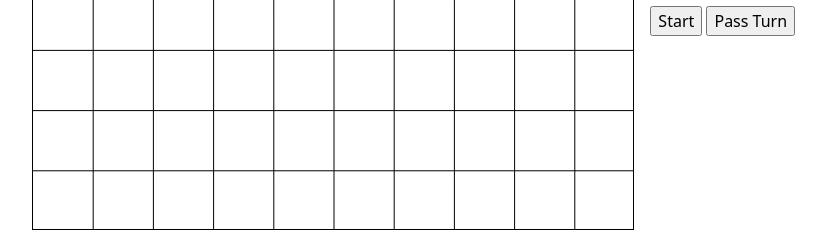
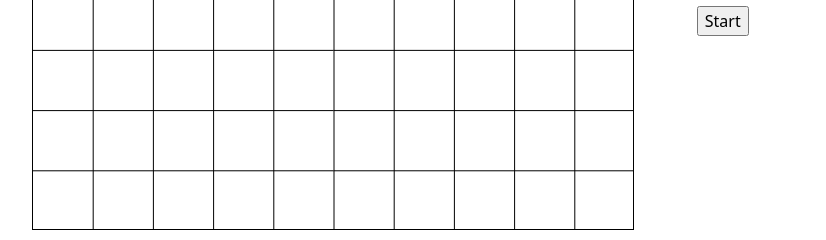
Before and after one commit to kcao20/battleship, a Flask app: page / in a window 1280 px wide. Shown: the part 488-728 px from the top of the page, without its empty margins (360-1186 px from the left). Run offline with Flask 2, Linux system fonts and the light colour scheme.

Commit message:
hide pass turn button by default, hide it at game end

```diff
--- a/app/static/js/battleship.js
+++ b/app/static/js/battleship.js
@@ -286,6 +286,7 @@ function passTurn() {
         passTurnButton.style.display = "inline";
     }
     if (otherField.hp == 0) {
+        passTurnButton.style.display = "none";
         if (currentPlayer == 1) {
             alert("Player 2 wins! Would you like to play again?");
             fieldPlayer1 = new Board([[new Boat([(0,0)], 1),,,,,,,,,new Boat([(9,0)], 1)],[,,,,,,,,,],[,,,,,,,,,],[,,,,,,,,,],[,,,,,,,,,],[,,,,,,,,,],[,,,,,,,,,],[,,,,,,,,,],[,,,,,,,,,],[,,,,,,,,,]], 2);
--- a/app/templates/index.html
+++ b/app/templates/index.html
@@ -33,7 +33,7 @@
       <h3 id="player"></h3>
       <h3 id="energy">You currently have {{ energy }} energy</h3>
       <input type="button" id="start" value="Start"></input>
-      <input type="button" id="passTurn" value="Pass Turn"></input>
+      <input type="button" id="passTurn" value="Pass Turn" style="display:none"></input>
     </div>
   </div>
 
```
